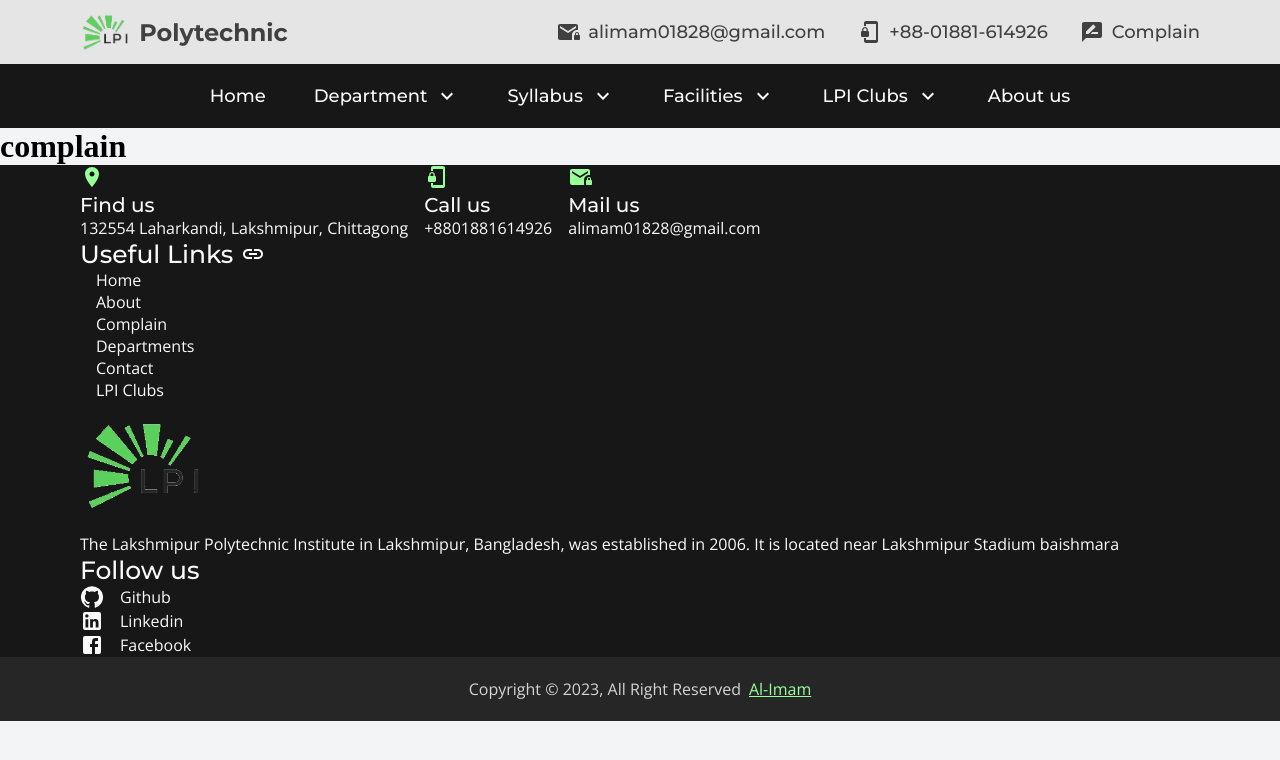
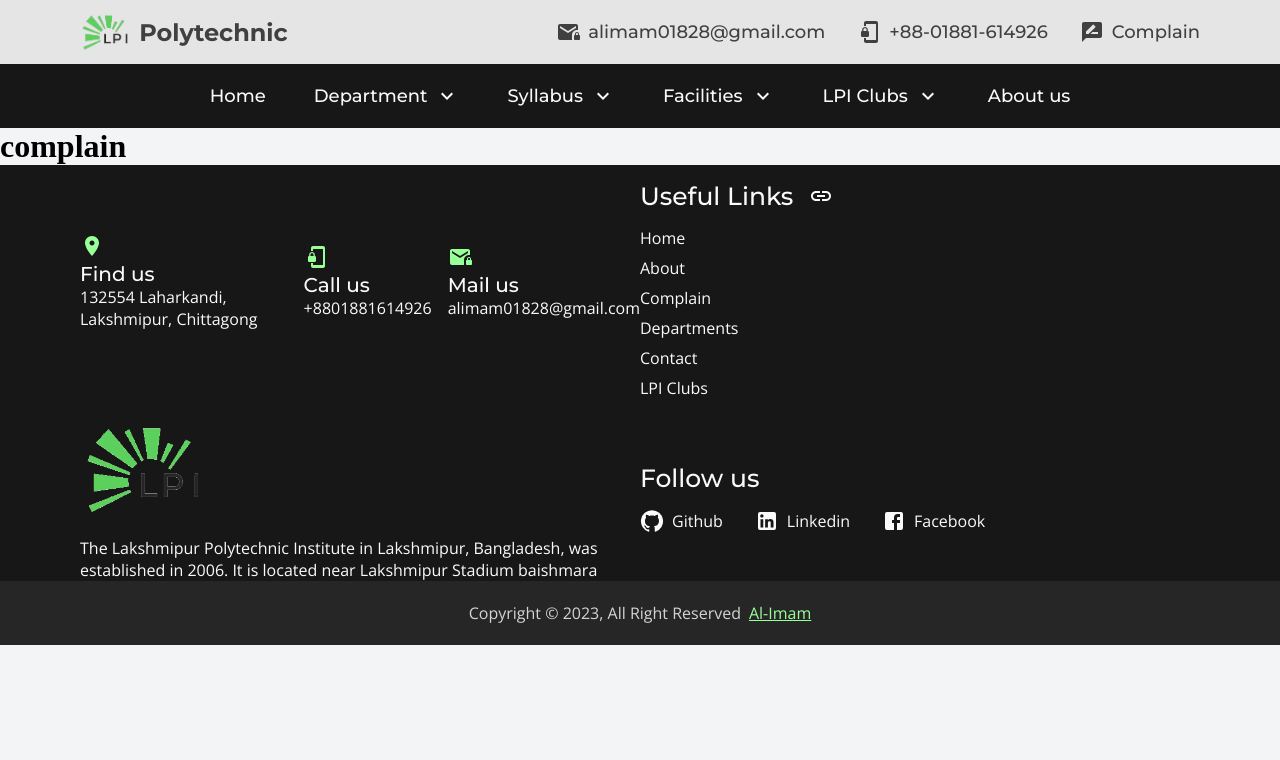
Before and after one commit to al-imam/lpi, a React (Vite) app: page /complain in a window 1280 px wide. Shown: the top 760 px of the page. Built offline with nearby package versions, Linux system fonts and the light colour scheme.

Commit message:
make grid layout

```diff
--- a/src/components/Footer/footer.module.css
+++ b/src/components/Footer/footer.module.css
@@ -1,10 +1,13 @@
 .footerSection {
   background-color: var(--gray-900);
+  padding-inline: 2rem;
 }
 
 .container {
   max-width: 70rem;
   margin-inline: auto;
+  display: grid;
+  grid-template-columns: repeat(2, 1fr);
 }
 
 :where(.socialItems, .logoDescription, .linkItem, .footerCopyRight) {
@@ -24,6 +27,7 @@
 .footerLogo {
   display: flex;
   flex-direction: column;
+  justify-content: flex-end;
 }
 
 .logoImage {
@@ -34,28 +38,41 @@
   width: 100%;
 }
 
+.footerSocial {
+  padding-block: 3rem;
+}
+
+.socialHeading {
+  padding-block: 1rem;
+}
+
 .socialItems {
   display: flex;
-  flex-direction: column;
+  flex-direction: row;
+  column-gap: 2rem;
 }
 
 .socialItem {
   display: flex;
   align-items: center;
-  column-gap: 1rem;
+  column-gap: 0.5rem;
 }
 
 .linkHeading {
   display: flex;
   align-items: center;
-  column-gap: 0.5rem;
+  padding-block: 1rem;
+  column-gap: 1rem;
 }
 
 .linkItems {
-  padding-left: 1rem;
+  display: flex;
+  flex-direction: column;
+  row-gap: 0.5rem;
 }
 
 .footerCopyRight {
+  grid-column: 1 / -1;
   background-color: var(--gray-800);
   color: var(--gray-300);
   display: flex;
```
